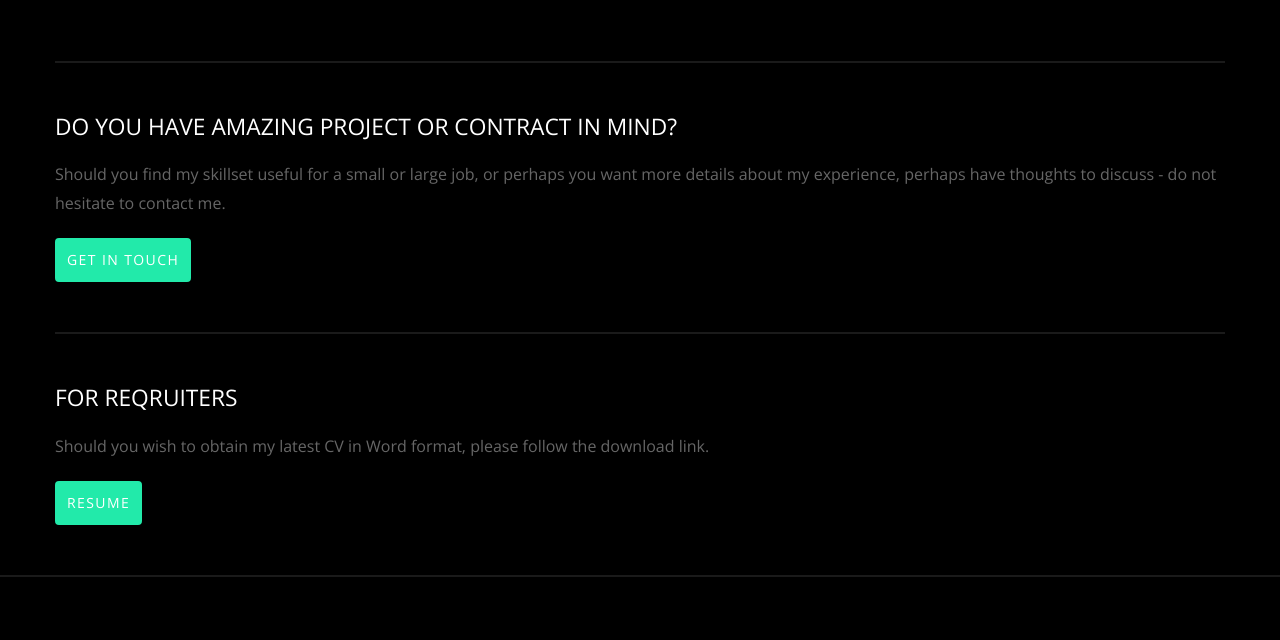
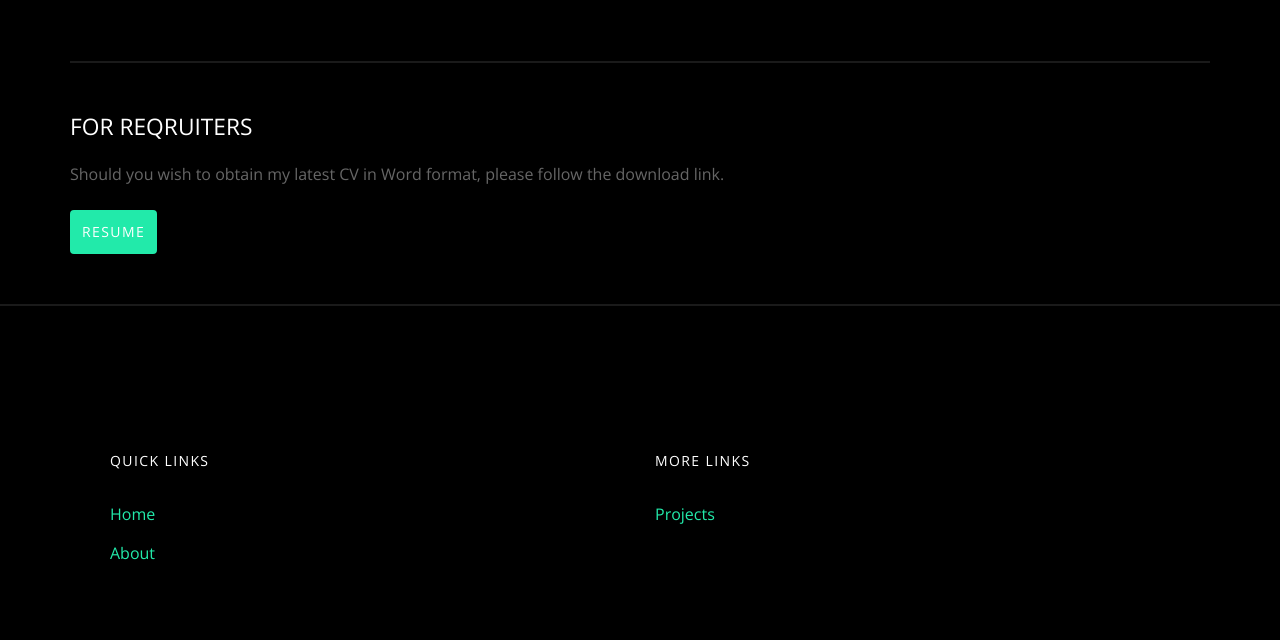
Before and after one commit to Krapulax80/fabricesemti.com, a website: page about.html in a window 1280 px wide. Shown: the part 2420-3060 px from the top of the page. Drawn offline with nearby package versions, Linux system fonts and the light colour scheme; files whose address does not match are found by name.

Commit message:
download link fix 2

```diff
--- a/about.html
+++ b/about.html
@@ -433,22 +433,22 @@
 
     <!-- START: section cta -->
     <div class="container">
-      <div class="row">
-        <div class="col md-6">
-          <div class="col md-6 probootstrap-cta probootstrap-animate border-bototm-none">
-            <h2 class="mb20">Do you have amazing project or contract in mind?</h2>
-            <p>Should you find my skillset useful for a small or large job, or perhaps you want more details about my experience, perhaps have thoughts to discuss - do not hesitate to contact me.</p>
-            <p><a href="mailto:fabrice.semti@scriptaholic.co.uk" role="button" class="btn btn-primary">Get In Touch</a></p>
-          </div>
-        </div>
-        <div class="col md-6">
+      <!-- <div class="row"> -->
+      <!-- <div class="col md-6"> -->
+      <div class="col md-6 probootstrap-cta probootstrap-animate border-bototm-none">
+        <h2 class="mb20">For reqruiters </h2>
+        <p>Should you wish to obtain my latest CV in Word format, please follow the download link.</p>
+        <p><a download href="https://github.com/Krapulax80/cv-word/raw/master/fabrice_semti_v9.docx" role="button" class="btn btn-primary">Resume</a></p>
+      </div>
+      <!-- </div> -->
+      <!-- <div class="col md-6">
           <div class="probootstrap-cta probootstrap-animate border-bototm-none">
             <h2 class="mb20">For reqruiters </h2>
             <p>Should you wish to obtain my latest CV in Word format, please follow the download link.</p>
             <p><a download href="https://github.com/Krapulax80/cv-word/raw/master/fabrice_semti_v9.docx" role="button" class="btn btn-primary">Resume</a></p>
           </div>
-        </div>
-      </div>
+        </div> -->
+      <!-- </div> -->
     </div>
     <!-- END section cta -->
 
```
